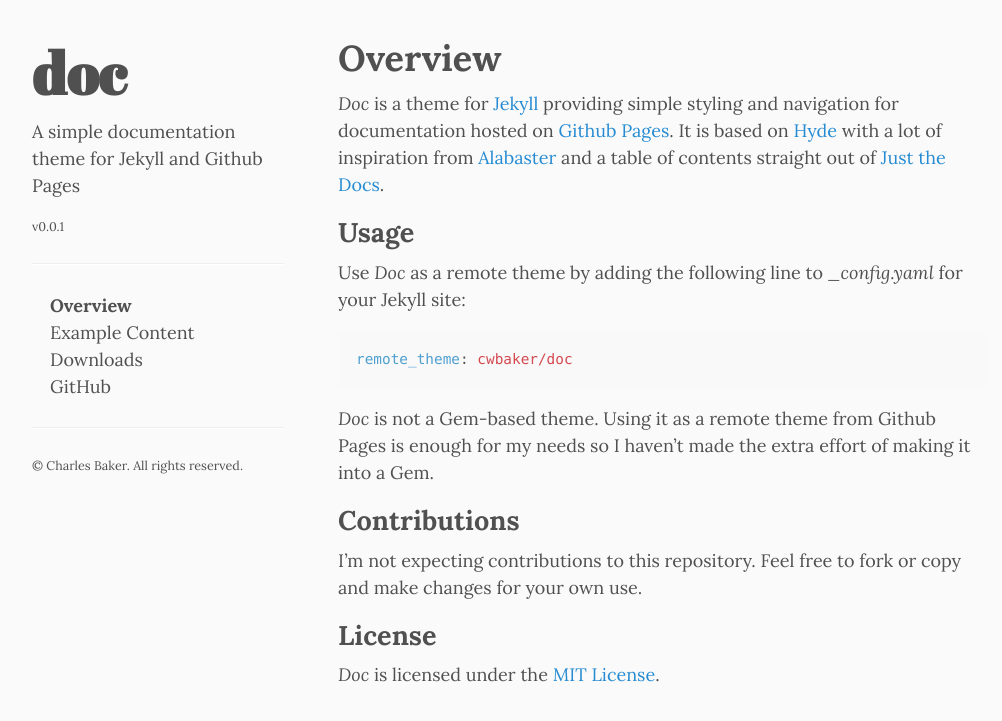
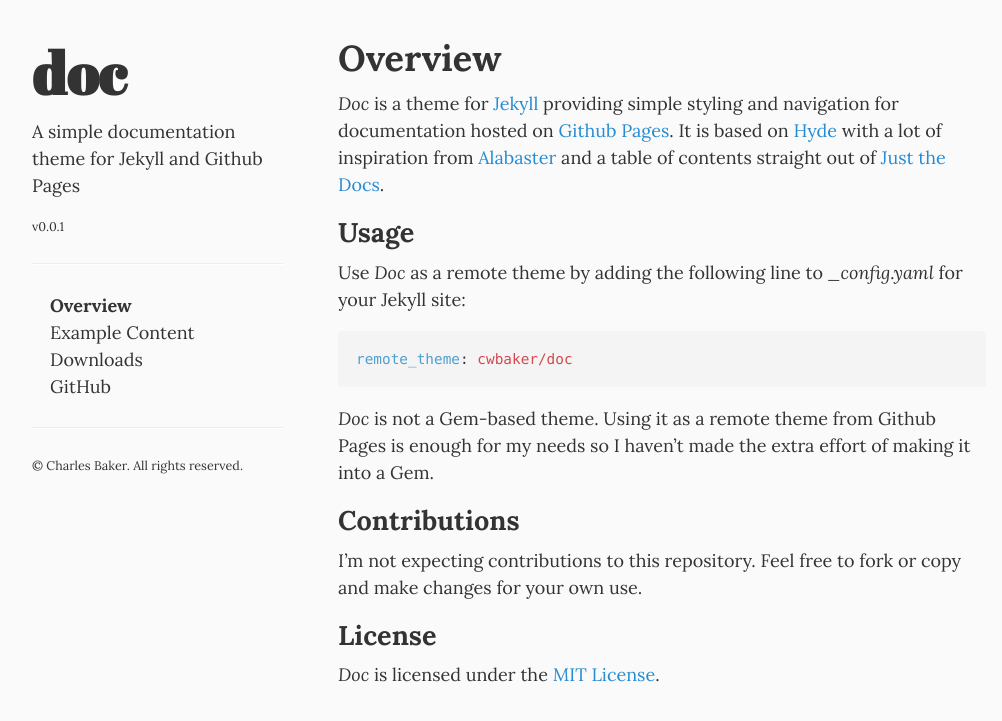
Before and after one commit to cwbaker/doc, a Jekyll site: the page built from index.md, in a window 1280 px wide. Shown: the top 721 px of the page, without its empty margins (4-1006 px from the left). Built offline with Jekyll 4.4.1, drawn with Linux system fonts in a browser that asks for light colours.

Commit message:
Darker text color, darker code/pre background color

```diff
--- a/assets/doc.css
+++ b/assets/doc.css
@@ -29,7 +29,7 @@ html {
 }
 
 body {
-  color: #505050;
+  color: #333;
   background-color: #fafafa;
   -webkit-text-size-adjust: 100%;
   -ms-text-size-adjust: 100%;
@@ -137,7 +137,7 @@ code {
   padding: .25em .5em;
   font-size: 85%;
   color: #bf616a;
-  background-color: #f9f9f9;
+  background-color: #f4f4f4;
   border-radius: 3px;
 }
 
@@ -152,7 +152,7 @@ pre {
   white-space: pre-wrap;
   word-break: break-all;
   word-wrap: break-word;
-  background-color: #f9f9f9;
+  background-color: #f4f4f4;
 }
 
 pre code {
@@ -176,7 +176,7 @@ pre code {
 blockquote {
   padding: .5rem 1rem;
   margin: .8rem 0;
-  color: #7a7a7a;
+  color: #666;
   border-left: .25rem solid #e5e5e5;
 }
 
@@ -273,7 +273,7 @@ tbody tr:nth-child(odd) td, tbody tr:nth-child(odd) th {
 }
 
 .sidebar a {
-  color: #505050;
+  color: #333;
 }
 
 .sidebar ul, ol, dl {
@@ -282,7 +282,6 @@ tbody tr:nth-child(odd) td, tbody tr:nth-child(odd) th {
 }
 
 .sidebar-about h1 {
-  color: #505050;
   margin-top: 0;
   font-family: "Abril Fatface", serif;
   font-size: 3.25rem;
```
